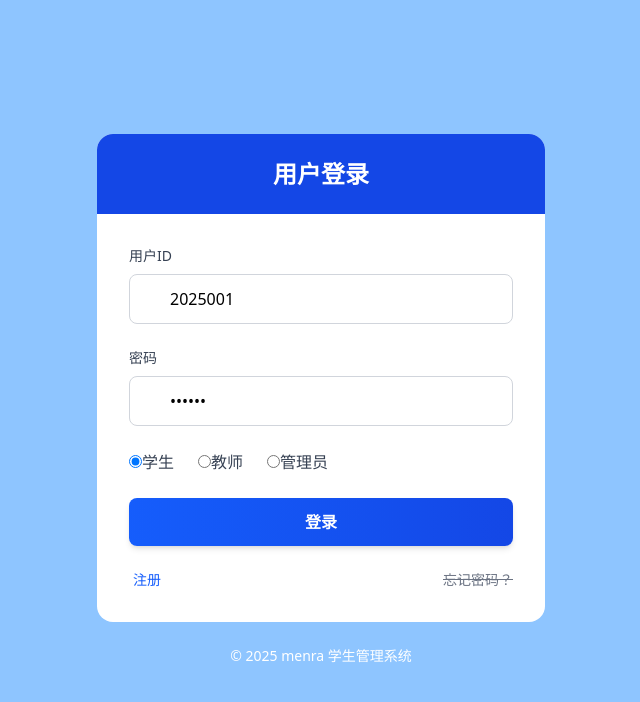
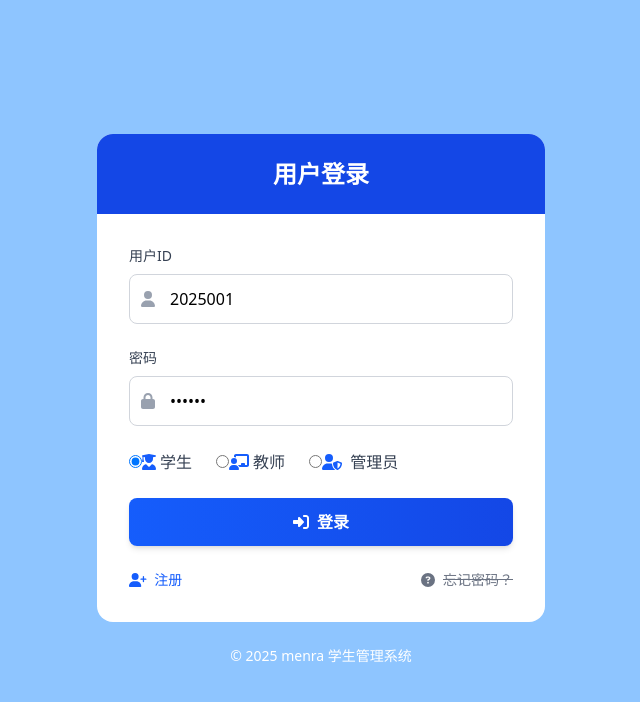
Before and after one commit to Menra11/student-system-on-rust, a Nuxt app: page /login in a window 1280 px wide. Shown: the top 702 px of the page, without its empty margins (319-959 px from the left). Built offline with nearby package versions, Linux system fonts and the light colour scheme.

Commit message:
feat(login): enhance login page with Font Awesome icons

```diff
--- a/pages/login.vue
+++ b/pages/login.vue
@@ -15,7 +15,10 @@
             class="mb-4 p-3 bg-red-100 border border-red-300 text-red-700 rounded-lg"
           >
             <div class="flex items-center">
-              <i class="fas fa-exclamation-circle mr-2"></i>
+              <font-awesome-icon
+                :icon="['fas', 'exclamation-circle']"
+                class="mr-2"
+              />
               <span>{{ errorMessage }}</span>
             </div>
           </div>
@@ -35,6 +38,11 @@
                 placeholder="请输入您的ID"
                 v-model="loginData.user_id"
               />
+              <div
+                class="absolute left-3 top-1/2 transform -translate-y-1/2 text-gray-400"
+              >
+                <font-awesome-icon :icon="['fas', 'user']" />
+              </div>
             </div>
           </div>
 
@@ -54,6 +62,11 @@
                 placeholder="请输入您的密码"
                 v-model="loginData.password"
               />
+              <div
+                class="absolute left-3 top-1/2 transform -translate-y-1/2 text-gray-400"
+              >
+                <font-awesome-icon :icon="['fas', 'lock']" />
+              </div>
             </div>
           </div>
 
@@ -66,6 +79,10 @@
                 id="学生"
                 value="student"
                 v-model="loginData.user"
+              />
+              <font-awesome-icon
+                :icon="['fas', 'user-graduate']"
+                class="mr-1 text-blue-600"
               />学生</label
             >
             <label for="教师"
@@ -76,6 +93,9 @@
                 class="ml-6"
                 value="teacher"
                 v-model="loginData.user"
+              /><font-awesome-icon
+                :icon="['fas', 'chalkboard-teacher']"
+                class="mr-1 text-blue-600"
               />教师</label
             >
             <label for="管理员"
@@ -86,7 +106,12 @@
                 class="ml-6"
                 value="admin"
                 v-model="loginData.user"
-              />管理员</label
+              />
+              <font-awesome-icon
+                :icon="['fas', 'user-shield']"
+                class="mr-1 text-blue-600"
+              />
+              管理员</label
             >
           </div>
 
@@ -96,11 +121,9 @@
             class="w-full bg-gradient-to-r from-blue-600 to-blue-700 hover:from-blue-700 hover:to-blue-800 text-white font-bold py-3 px-4 rounded-lg shadow-md transition-all duration-300 transform hover:scale-[1.02] focus:outline-none focus:ring-2 focus:ring-blue-500 focus:ring-opacity-50"
             @click="useLogin"
           >
-            <span v-if="!isLoading">登录</span>
+            <span v-if="!isLoading"><font-awesome-icon :icon="['fas', 'sign-in-alt']" class="mr-2" />登录</span>
             <span v-else class="flex items-center">
-              <span class="animate-spin mr-2">
-                <i class="fas fa-spinner"></i>
-              </span>
+              <font-awesome-icon :icon="['fas', 'spinner']" class="animate-spin mr-2" />
               登录中...
             </span>
           </button>
@@ -111,13 +134,13 @@
               class="text-blue-600 hover:text-blue-800 text-sm font-medium transition-colors duration-300 cursor-pointer"
               @click="useRegister"
             >
-              <i class="fas fa-user-plus mr-1"></i> 注册
+              <font-awesome-icon :icon="['fas', 'user-plus']" class="mr-1" /> 注册
             </span>
             <a
               href="#"
               class="text-gray-500 hover:text-gray-700 text-sm transition-colors duration-300"
             >
-              <i class="fas fa-question-circle mr-1"></i> <del>忘记密码？</del>
+               <font-awesome-icon :icon="['fas', 'question-circle']" class="mr-1" /> <del>忘记密码？</del>
             </a>
           </div>
         </form>
@@ -132,7 +155,7 @@
 
 <script lang="ts" setup>
 import type { loginData, LoginResponse } from "@/types/login";
-import {useMyUserStore } from "@/stores/user";
+import { useMyUserStore } from "@/stores/user";
 const router = useRouter();
 const userStore = useMyUserStore();
 // 收集输入的账户密码
@@ -163,7 +186,7 @@ let useLogin = async () => {
 
     if (response.success) {
       // 登录成功，跳转主界面
-      await userStore.getStudentUser(loginData.user_id)
+      await userStore.getStudentUser(loginData.user_id);
       if (loginData.user === "student") {
         router.push(`/student/${loginData.user_id}`);
       } else if (loginData.user === "teacher") {
@@ -171,7 +194,6 @@ let useLogin = async () => {
       } else if (loginData.user === "admin") {
         router.push("/students");
       }
-
     } else {
       // 处理登录失败
       handleLoginError(response);
```
Also changed, not shown: plugins/fontawesome.ts (+17 -9 lines).
